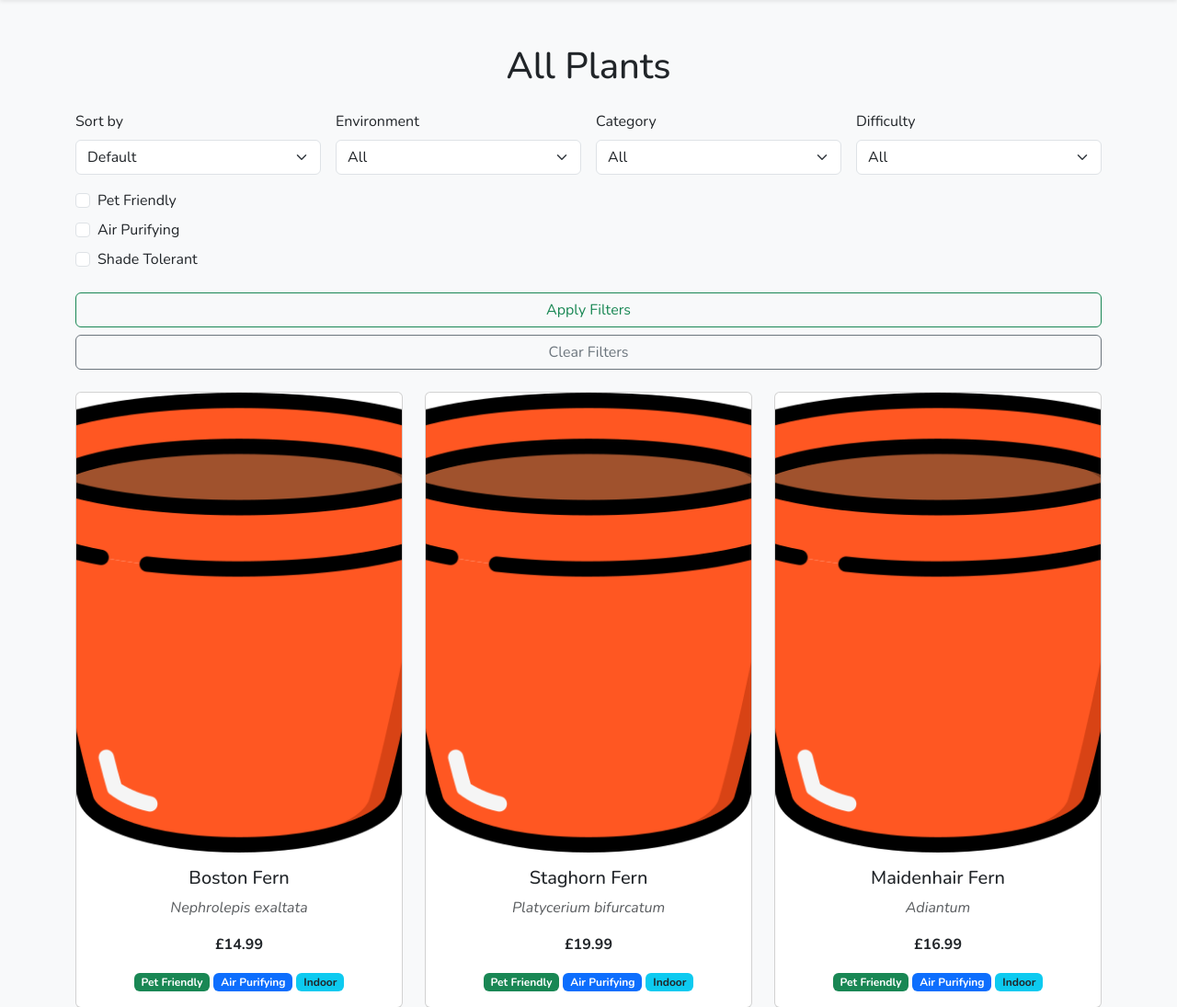
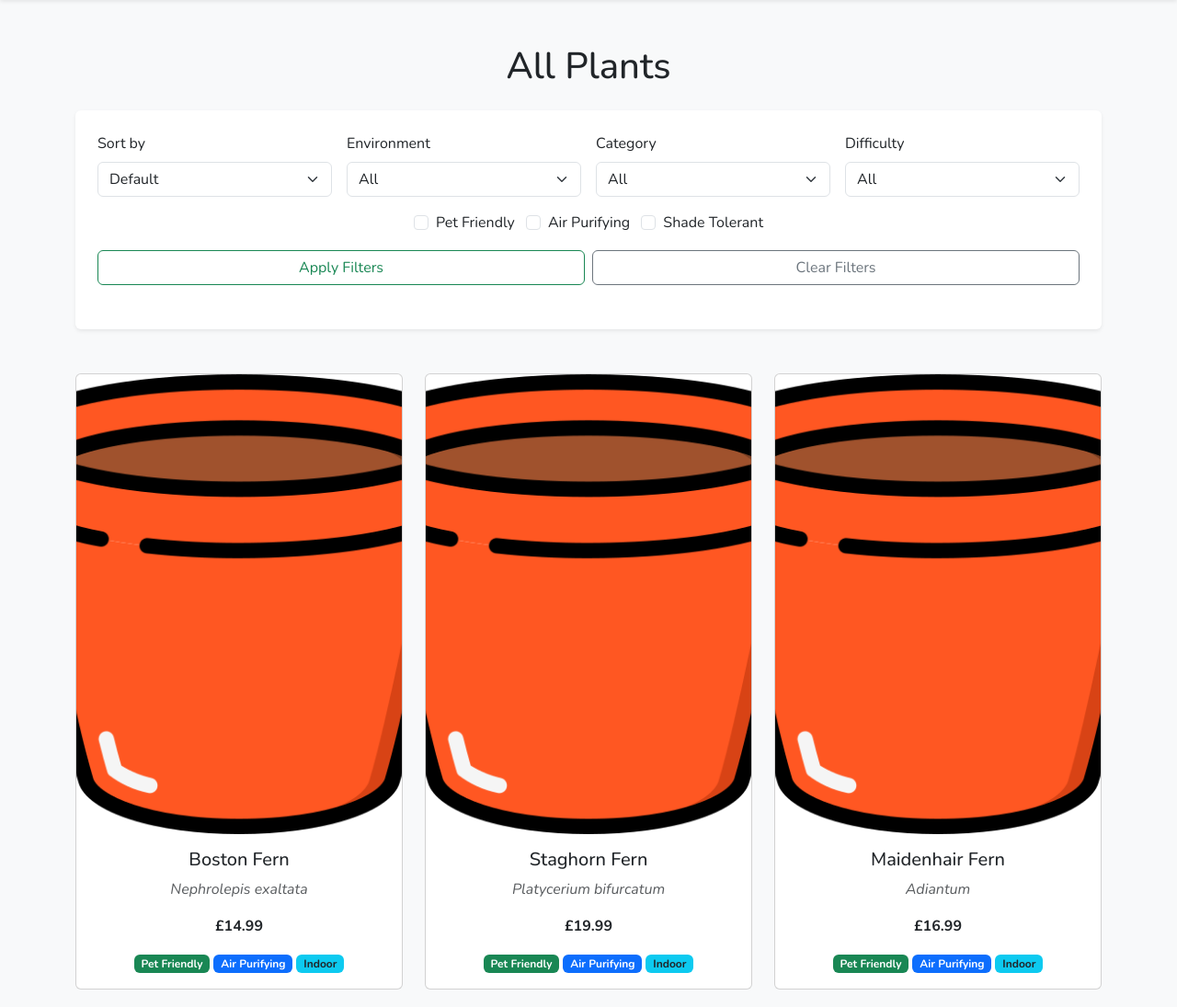
Before and after one commit to elerihulme/wildroot, a Django app: page /products/ in a window 1280 px wide. Shown: the part 102-1197 px from the top of the page at 92% size. Run offline with Django 5.2, Linux system fonts and the light colour scheme; data comes from the database, SQL or seed files in the repository; some libraries are stand-ins or nearby versions; some web fonts are replaced.

Commit message:
add styles to product list filtering bar

```diff
--- a/products/templates/products/product_list.html
+++ b/products/templates/products/product_list.html
@@ -16,6 +16,7 @@
     </h1>
 
     <!-- Filter and Sort Options -->
+    <div class="card p-4 mb-5 border-0 shadow-sm">
     <form method="get" class="mb-4 row g-3 align-items-end">
         <!-- Environment filter -->
         <input type="hidden" name="environment" value="{{ request.GET.environment }}">
@@ -62,29 +63,39 @@
         </div>
 
         <!-- Tag filters -->
-        <div class="col-md-3">
-            <div class="form-check mb-2">
+        <div class="col-12 text-center mt-3">
+            <ul class="list-inline mb-0">
+                <li class="list-inline-item">
+                    <div class="form-check">
                         <input class="form-check-input" type="checkbox" name="pet_friendly" value="true" id="petFriendly"
                             {% if request.GET.pet_friendly == "true" %}checked{% endif %}>
                         <label class="form-check-label" for="petFriendly">Pet Friendly</label>
                     </div>
-            <div class="form-check mb-2">
+                </li>
+                <li class="list-inline-item">
+                    <div class="form-check">
                         <input class="form-check-input" type="checkbox" name="air_purifying" value="true" id="airPurifying"
                             {% if request.GET.air_purifying == "true" %}checked{% endif %}>
                         <label class="form-check-label" for="airPurifying">Air Purifying</label>
                     </div>
-            <div class="form-check mb-2">
+                </li>
+                <li class="list-inline-item">
+                    <div class="form-check">
                         <input class="form-check-input" type="checkbox" name="shade_tolerant" value="true" id="shadeTolerant"
                             {% if request.GET.shade_tolerant == "true" %}checked{% endif %}>
                         <label class="form-check-label" for="shadeTolerant">Shade Tolerant</label>
                     </div>
+                </li>
+            </ul>
         </div>
 
-        <div class="col-12">
+
+        <div class="col-12 d-flex flex-column flex-md-row gap-2">
             <button type="submit" class="btn btn-outline-success w-100">Apply Filters</button>
-            <a href="{% url 'products' %}" class="btn btn-outline-secondary w-100 mt-2">Clear Filters</a>
+            <a href="{% url 'products' %}" class="btn btn-outline-secondary w-100">Clear Filters</a>
         </div>
     </form>
+    </div>
     <!-- Product Grid -->
     <div class="row">
         {% for plant in plants %}
@@ -111,6 +122,7 @@
         </div>
         {% endfor %}
     </div>
+    <!-- Pagination -->
     {% if is_paginated %}
     <nav aria-label="Page navigation">
         <ul class="pagination justify-content-center mt-4">
--- a/static/css/style.css
+++ b/static/css/style.css
@@ -1,5 +1,12 @@
 @import url("https://fonts.googleapis.com/css2?family=Nunito:ital,wght@0,200..1000;1,200..1000&family=Seaweed+Script&display=swap");
 
+/*------------------------------------------------------------------------ General Styles -------------- */
+body {
+    font-family: "Nunito", sans-serif;
+    background-color: #f8f9fa;
+}
+
+/*------------------------------------------------------------------------ Nav Bar -------------- */
 .logo-font {
     font-family: "Seaweed Script", cursive;
     font-size: 2.5rem;
@@ -12,25 +19,31 @@
     cursor: pointer;
 }
 
-body {
-    font-family: "Nunito", sans-serif;
-    background-color: #f8f9fa;
+/*------------------------------------------------------------------------ Footer -------------- */
+.social-icon {
+    font-size: 1.5rem;
+    text-decoration: none;
 }
+
+/*------------------------------------------------------------------------ Home Page -------------- */
+
 .hero-image {
     background: url("/static/images/hero-image.jpg") no-repeat center center;
     background-size: cover;
     height: 50vh;
 }
 
-.social-icon {
-    font-size: 1.5rem;
-    text-decoration: none;
-}
-
+/*------------------------------------------------------------------------ Product List -------------- */
 .card-img-top {
     height: 500px;
     object-fit: cover;
 }
+
+a > img:hover {
+    cursor: pointer;
+}
+
+/*------------------------------------------------------------------------ Product Detail -------------- */
 
 .product-detail-img {
     height: 750px;
@@ -39,6 +52,7 @@ body {
     overflow: hidden;
 }
 
+/*------------------------------------------------------------------------ Garden Plant Detail -------------- */
 .carousel-item img {
     max-height: 400px;
     object-fit: contain;
```
Also changed, not shown: templates/account/login.html (+4 -4 lines). Lines whose indentation alone changed are shown as unchanged.
